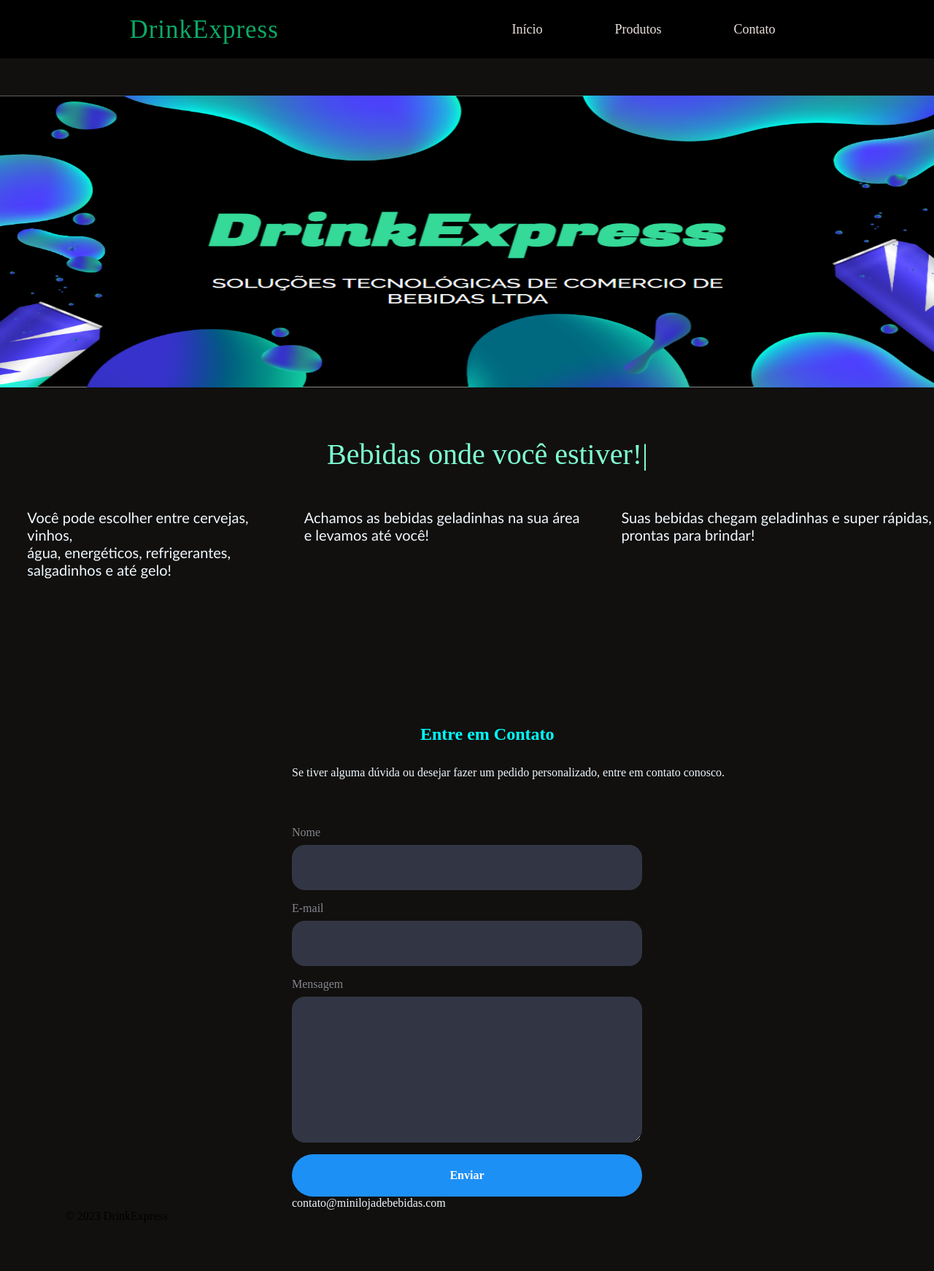
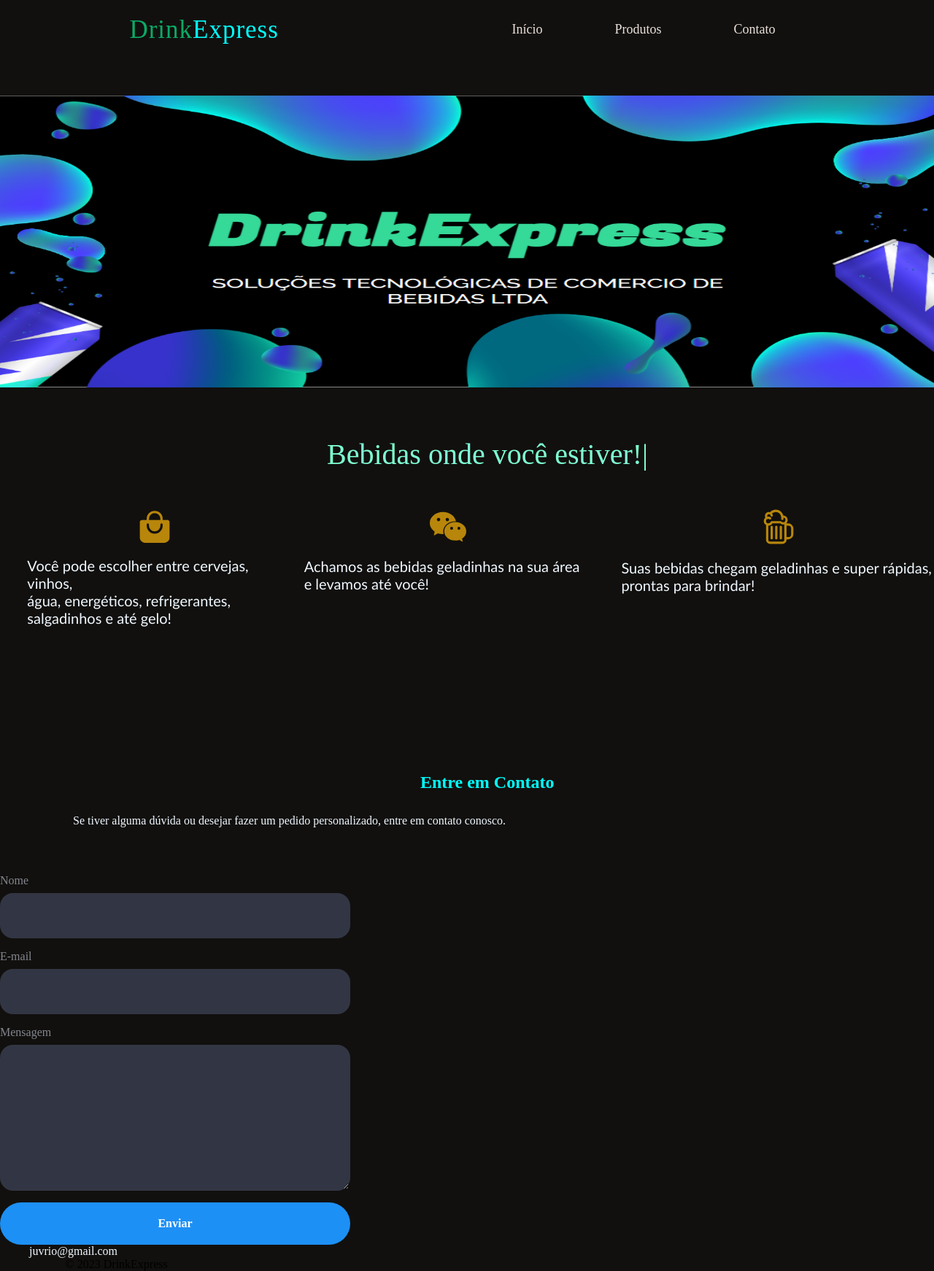
Before and after one commit to MariDutra/miniloja, a plain HTML site: page index.html in a window 1280 px wide. Shown: the whole page at 73% size. Before the commit the page ends 1676 px from the top, so only its background shows below. Drawn offline with nearby package versions, Linux system fonts and the light colour scheme; a web font is replaced by a local one.

Commit message:
tentando deixar responsivo part II

```diff
--- a/css/pagamento.css
+++ b/css/pagamento.css
@@ -13,6 +13,12 @@ body{
 
 }
 /*navbar/inicio*/
+.navbar{
+  position: fixed;
+  width: 100%;
+
+}
+
 nav{
     display: flex;
     justify-content: space-around;
--- a/css/produtos.css
+++ b/css/produtos.css
@@ -14,12 +14,19 @@ body{
 
 }
 /*navbar/inicio*/
+
+.navbar{
+
+  width: 100%;
+
+}
+
 nav{
     display: flex;
     justify-content: space-around;
     align-items: center;
     min-height: 10vh;
-    background: #000;
+
 
 }
 
--- a/css/stylles.css
+++ b/css/stylles.css
@@ -6,6 +6,9 @@
     text-decoration: none;
 
 }
+html{
+  width: 100%;
+}
 body{
     display: block;
     background-color: rgb(17, 16, 14);
@@ -13,12 +16,18 @@ body{
 
 }
 /*navbar/inicio*/
+.navbar{
+
+  width: 100%;
+
+}
 nav{
     display: flex;
     justify-content: space-around;
     align-items: center;
     min-height: 10vh;
-    background: #000;
+
+
 
 }
 
@@ -114,7 +123,7 @@ form {
   textarea:hover,
   textarea:focus {
     outline: none;
-    border-color: #1d90f5;
+    border-color: #13ab94;
     box-shadow: 0 0 0 0.3125rem #26344a;
   }
 
@@ -164,6 +173,7 @@ form {
     body {
         font-size: 16px;
     }
+
     input[type="text"], input[type="email"] {
         width: 100%;
     }
--- a/index.html
+++ b/index.html
@@ -13,7 +13,7 @@
         <nav>
             <div class="logo">
                 <h2>
-                    <a href="#">Drink<span>Express</span></a>
+                    <a href="#">Drink<span style="color: aqua;">Express</span></a>
                 </h2>
 
             </div>
@@ -28,33 +28,34 @@
     </header>
     <section class="banner">
         <img src="./img/captela.png" alt="Bebidas Especiais"
-            style="width: 100%; height: 400px; ">
+            style="width: 100%; height: 400px; align-items: auto; ">
     </section>
     <div class="sobre" >
         <div class="wrapper">
             <div class="text-3">Bebidas <span class="typing"></span></div>
             <div class="max-width" style="display: flex; margin-top: 4%;">
 
-                <div class="card">
+                <div class="card"><ion-icon name="bag-handle" style="color: darkgoldenrod; font-size: 50px; margin-left: 50%;"></ion-icon>
                     <p class="about"
-                        style="color: aliceblue; margin-left: 10%; align-items: center; justify-content: space-around;
+                        style="color: aliceblue; margin-left: 10%; margin-top: 3%; align-items: center; justify-content: space-around;
                      font-family:'Trebuchet MS', 'Lucida Sans Unicode', 'Lucida Grande', 'Lucida Sans', Arial, sans-serif; font-size: 20px;">
                         Você pode escolher entre cervejas, vinhos,<br> água, energéticos, refrigerantes, salgadinhos e até
                         gelo!
                     </p>
                 </div>
 
-                <div class="card2">
+                <div class="card2"><ion-icon name="logo-wechat" style="color: darkgoldenrod; font-size: 50px; margin-left: 50%;"></ion-icon>
                     <p class="about"
-                        style="color: aliceblue; margin-left: 10%; align-items: center; justify-content: space-around;
+                        style="color: aliceblue; margin-left: 10%; margin-top: 3%; align-items: center; justify-content: space-around;
                      font-family:'Trebuchet MS', 'Lucida Sans Unicode', 'Lucida Grande', 'Lucida Sans', Arial, sans-serif; font-size: 20px;">
                         Achamos as bebidas geladinhas na sua área e levamos até você!
                     </p>
                 </div>
 
-                <div class="card2">
+                <div class="card2"><ion-icon name="beer-outline" style="color: darkgoldenrod; font-size: 50px; margin-left: 50%;
+                    "></ion-icon>
                     <p class="about"
-                        style="color: aliceblue; margin-left: 10%; align-items: center; justify-content: space-around;
+                        style="color: aliceblue; margin-left: 10%; margin-top: 3%; align-items: center; justify-content: space-around;
                      font-family:'Trebuchet MS', 'Lucida Sans Unicode', 'Lucida Grande', 'Lucida Sans', Arial, sans-serif; font-size: 20px;">
                         Suas bebidas chegam geladinhas e super rápidas, prontas para brindar!
                     </p>
@@ -69,13 +70,14 @@
 
     <br>
     <br>
+    <h2 style="margin-left: 45%; margin-top: 10%; color: aqua;">Entre em Contato</h2>
     <section class="contato" id="contacto">
-        <h2 style="margin-left: 45%; margin-top: 10%; color: aqua;">Entre em Contato</h2>
-        <p style="display: flex; margin-top: 30px; margin-left: 400px; color: aliceblue;">Se tiver
+
+        <p style="display: flex; margin-top: 30px; margin-left: 100px; color: aliceblue;">Se tiver
             alguma dúvida ou desejar fazer um pedido personalizado, entre em contato
             conosco.
         </p>
-        <form style="margin-left: 400px; margin-top: 5%;" action="https://formsubmit.co/ajax/maria.dutra2305@gmail.com"
+        <form style="margin-left: 0px; margin-top: 5%;" action="https://formsubmit.co/ajax/maria.dutra2305@gmail.com"
             method="POST" data-form>
             <label for="nome">Nome</label>
             <input type="text" name="nome" id="nome" required />
@@ -86,7 +88,7 @@
             <button type="submit" data-button>Enviar</button>
         </form>
         <a href="mailto:contato@minilojadebebidas.com"
-            style="color: aliceblue; margin-left: 400px;">contato@minilojadebebidas.com</a>
+            style="color: aliceblue; margin-left: 40px;">juvrio@gmail.com</a>
     </section>
 
     <footer style="margin-left: 7%;">
```
Also changed, not shown: pagamento.html (+2 -2 lines), produtos.html (+12 -8 lines).
